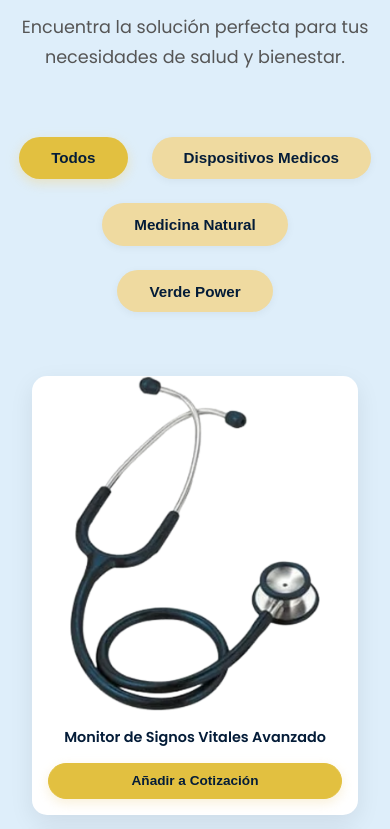
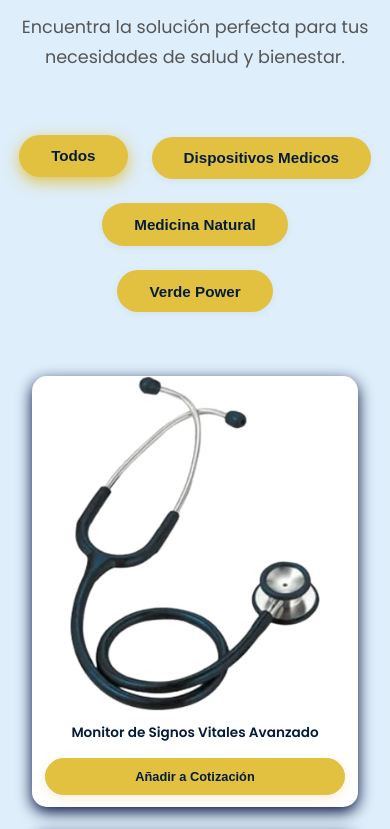
Before and after one commit to m4nt3k1ll4/ofmedicalsas, a plain HTML site: page catalog.html in a window 390 px wide. Shown: the part 262-1091 px from the top of the page. Drawn offline with Linux system fonts and the light colour scheme.

Commit message:
fix: update button class assignment for product category consistency

```diff
--- a/css/style.css
+++ b/css/style.css
@@ -486,8 +486,8 @@ body.mobile-menu-open .mobile-menu {
 }
 
 .filter-btn {
-    background-color: var(--golden-yellow);
-    border: 1px var(--golden-yellow);
+    background-color: var(--golden-tone-yellow);
+    border: 1px var(--golden-tone-yellow);
     color: var(--dark-blue);
     padding: 0.8rem 2rem;
     border-radius: 50px;
@@ -508,7 +508,8 @@ body.mobile-menu-open .mobile-menu {
     background-color: var(--golden-tone-yellow);
     color: var(--dark-blue);
     border-color: var(--golden-yellow);
-    box-shadow: 0 4px 12px rgba(239, 218, 160, 0.6);
+    box-shadow: 0 5px 15px rgba(226, 191, 64, 0.885);
+    transform: translateY(-2px);
 }
 
 .product-grid {
@@ -528,11 +529,12 @@ body.mobile-menu-open .mobile-menu {
     display: flex;
     flex-direction: column;
     transition: all 0.3s ease;
+    box-shadow: 0 5px 15px rgb(2, 13, 61);
 }
 
 .product-card:hover {
     transform: translateY(-8px);
-    box-shadow: 0 12px 30px rgba(0, 0, 0, 0.12);
+    box-shadow: 0 5px 15px rgb(1, 13, 61);
 }
 
 .product-card .product-image img {
@@ -559,41 +561,42 @@ body.mobile-menu-open .mobile-menu {
 
 .product-card .btn-primary {
     width: 100%;
+    padding: 0.8rem 0;
+    font-size: 1rem;
+    border-radius: 50px;
+    transition: all 0.3s ease;
+
 }
+/* =================================================================== */
+/* MEDIA QUERIES EXCLUSIVAS PARA EL CATÁLOGO (VERSIÓN FINAL) */
+/* =================================================================== */
+
 @media (max-width: 768px) {
-    /* ... (aquí van el resto de tus reglas para móvil como .header, .hero, etc.) ... */
-
-    /* ============================================================= */
-    /* ✨ NUEVOS ESTILOS PARA EL CATÁLOGO ESTILO MERCADOLIBRE ✨ */
-    /* ============================================================= */
-
-    /* 1. Configura la cuadrícula de 2 columnas */
+    /* Se aplica el grid de 2 columnas */
     .product-grid {
         grid-template-columns: 1fr 1fr;
-        gap: 1rem;
-        padding: 0 1rem 4rem; /* Menos padding lateral y vertical */
+        gap: 1.5rem;
+        padding: 0 1rem 4rem;
     }
 
-    /* 2. Ajusta la altura de la imagen en la tarjeta */
+    /* Ajustes para la tarjeta compacta */
     .product-card .product-image {
-        height: 180%; /* Reduce la altura para que la tarjeta sea más compacta */
+        height: 100%;
     }
 
-    /* 3. Ajusta el contenido interno de las tarjetas */
     .product-card .product-info {
-        padding: 1rem; /* Menos espaciado interno */
+        padding: 0.8rem;
     }
 
     .product-card .product-name {
-        font-size: 0.9rem; /* Texto del título más pequeño */
+        font-size: 0.85rem;
         margin-bottom: 1rem;
         line-height: 1.4;
     }
 
-    /* 4. Ajusta el botón para que quepa bien */
     .product-card .btn-primary {
-        padding: 0.6rem 1rem;
-        font-size: 0.85rem;
+        padding: 0.6rem;
+        font-size: 0.8rem;
     }
 }
 
--- a/js/main.js
+++ b/js/main.js
@@ -42,7 +42,7 @@ document.addEventListener('DOMContentLoaded', () => {
                     const productCard = document.createElement('div');
                     productCard.className = 'product-card';
                     productCard.dataset.category = product.category;
-                    const buttonClass = product.category === 'verdepower' ? 'btn-verdepower' : 'btn-primary';
+                    const buttonClass = product.category === 'verdepower' ? 'btn-primary' : 'btn-primary';
 
                     productCard.innerHTML = `
                         <div class="product-image">
```
